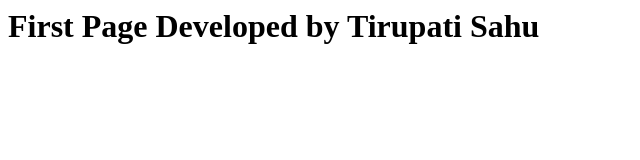
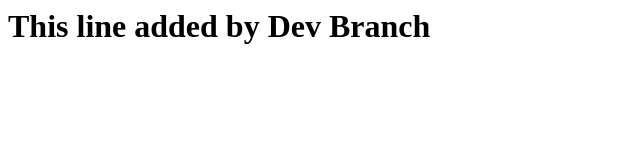
Before and after one commit to tirusahu/Day10, a plain HTML site: page index.html in a window 1280 px wide. Shown: the whole page, without its empty margins (0-640 px from the left). Drawn offline with Linux system fonts and the light colour scheme.

Commit message:
line added by Dev branch

```diff
--- a/index.html
+++ b/index.html
@@ -1 +1 @@
-<h1>First Page Developed by Tirupati Sahu</h1>
+<h1>This line added by Dev Branch<h1>
```
